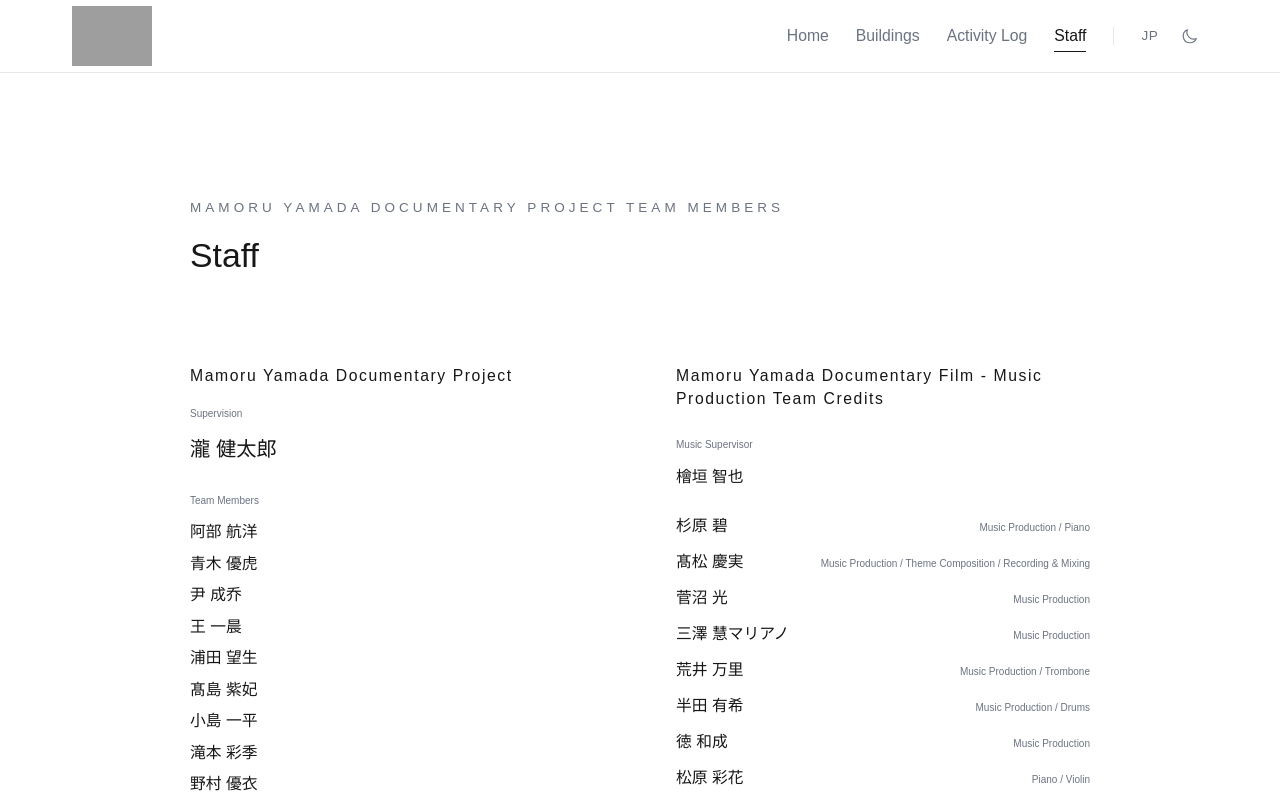
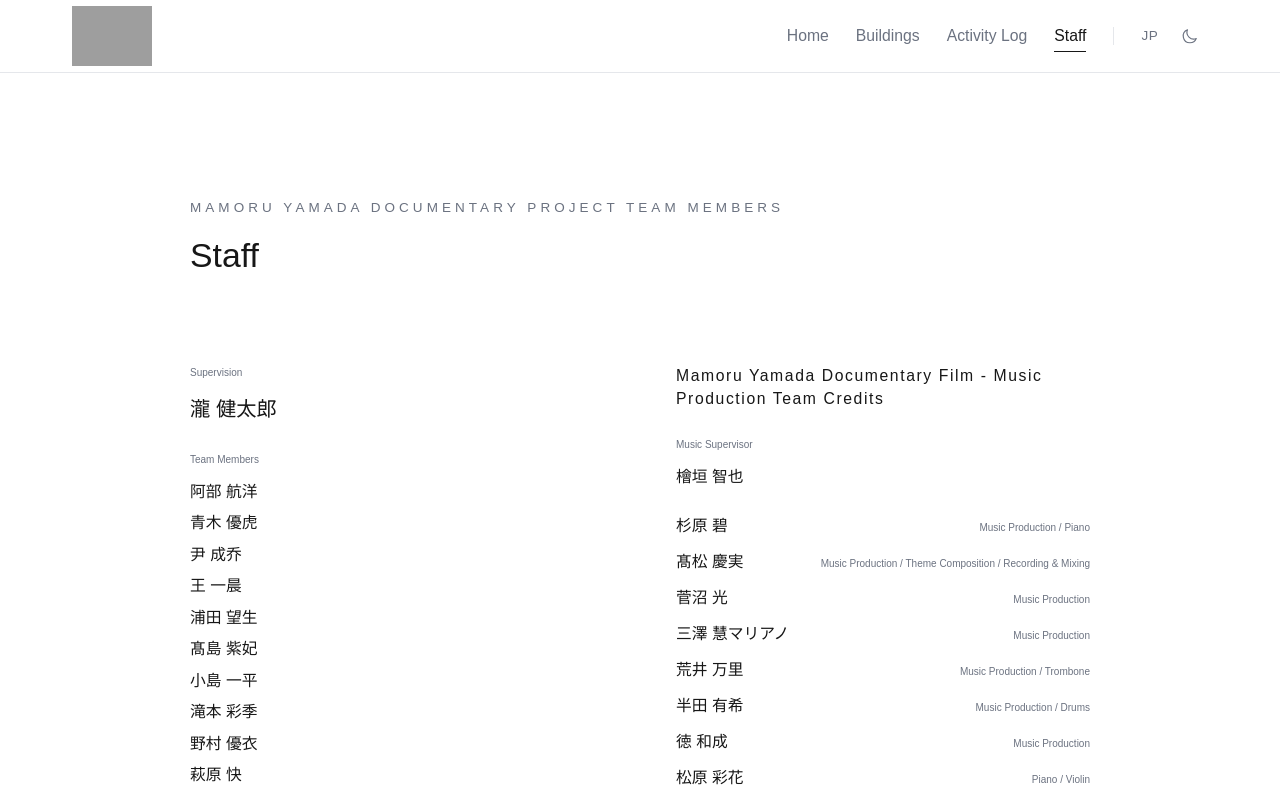
Before and after one commit to chineikou666/mamoru-yamada-website, a Next.js app: page /en/staff in a window 1280 px wide. Shown: the top 796 px of the page. Built offline with nearby package versions, Linux system fonts and the light colour scheme; grey boxes are pictures that could not be loaded.

Commit message:
fix: 删除staff页面顶部不需要的标题

```diff
--- a/src/components/StaffPageContent.tsx
+++ b/src/components/StaffPageContent.tsx
@@ -64,11 +64,6 @@ export default function StaffPageContent({
             <div className="grid grid-cols-1 md:grid-cols-2 gap-12 md:gap-16">
               {/* 映像制作 */}
               <div>
-                {/* 山田守ドキュメンタリープロジェクト标题 */}
-                <h2 className="text-xs sm:text-sm font-light text-[var(--color-foreground)] tracking-[0.05em] sm:tracking-[0.1em] mb-4">
-                  {locale === "ja" ? "山田守ドキュメンタリープロジェクト" : "Mamoru Yamada Documentary Project"}
-                </h2>
-
                 {/* 監修 */}
                 <p className="text-[10px] text-[var(--color-muted-foreground)] mb-3">
                   {locale === "ja" ? "監修" : "Supervision"}
```
